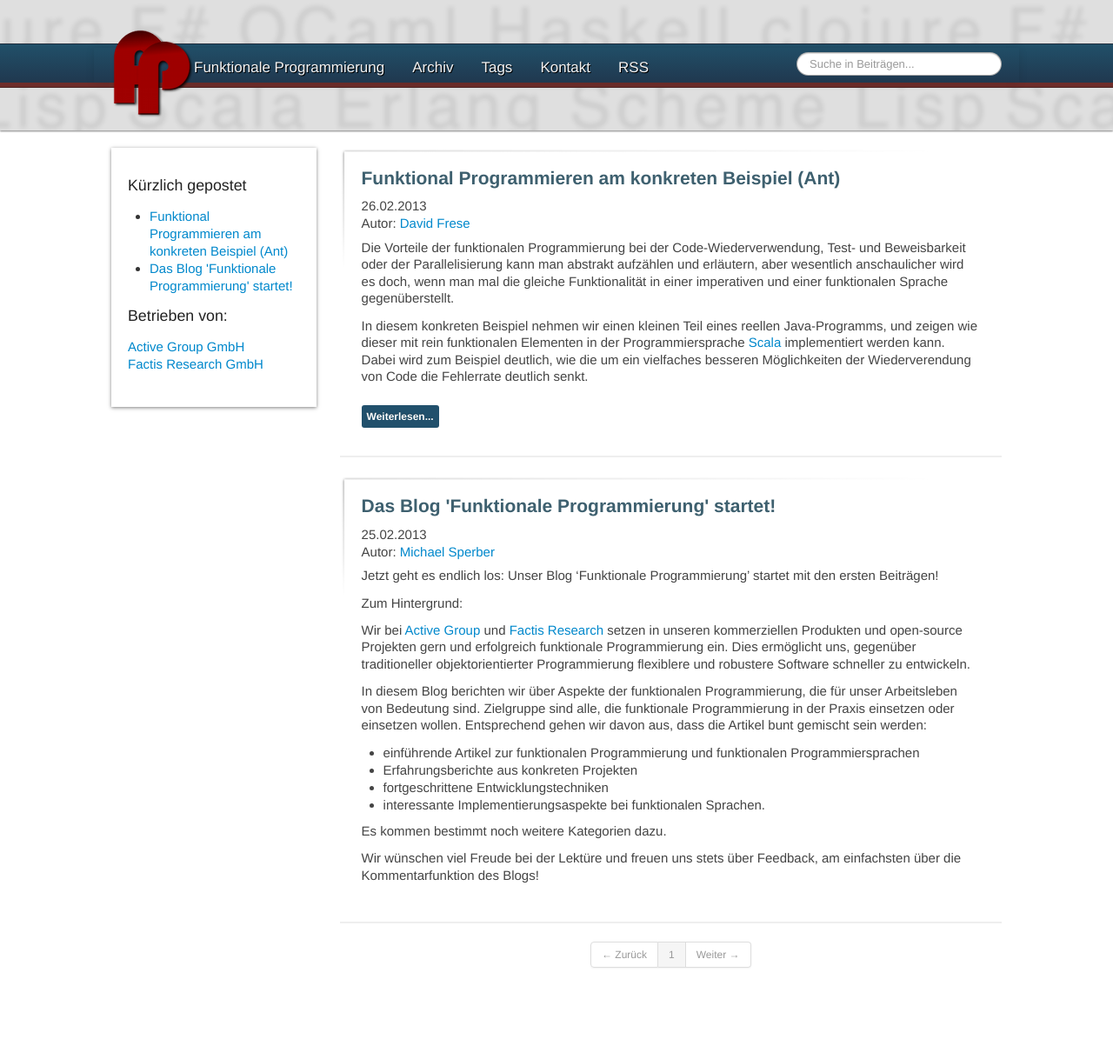
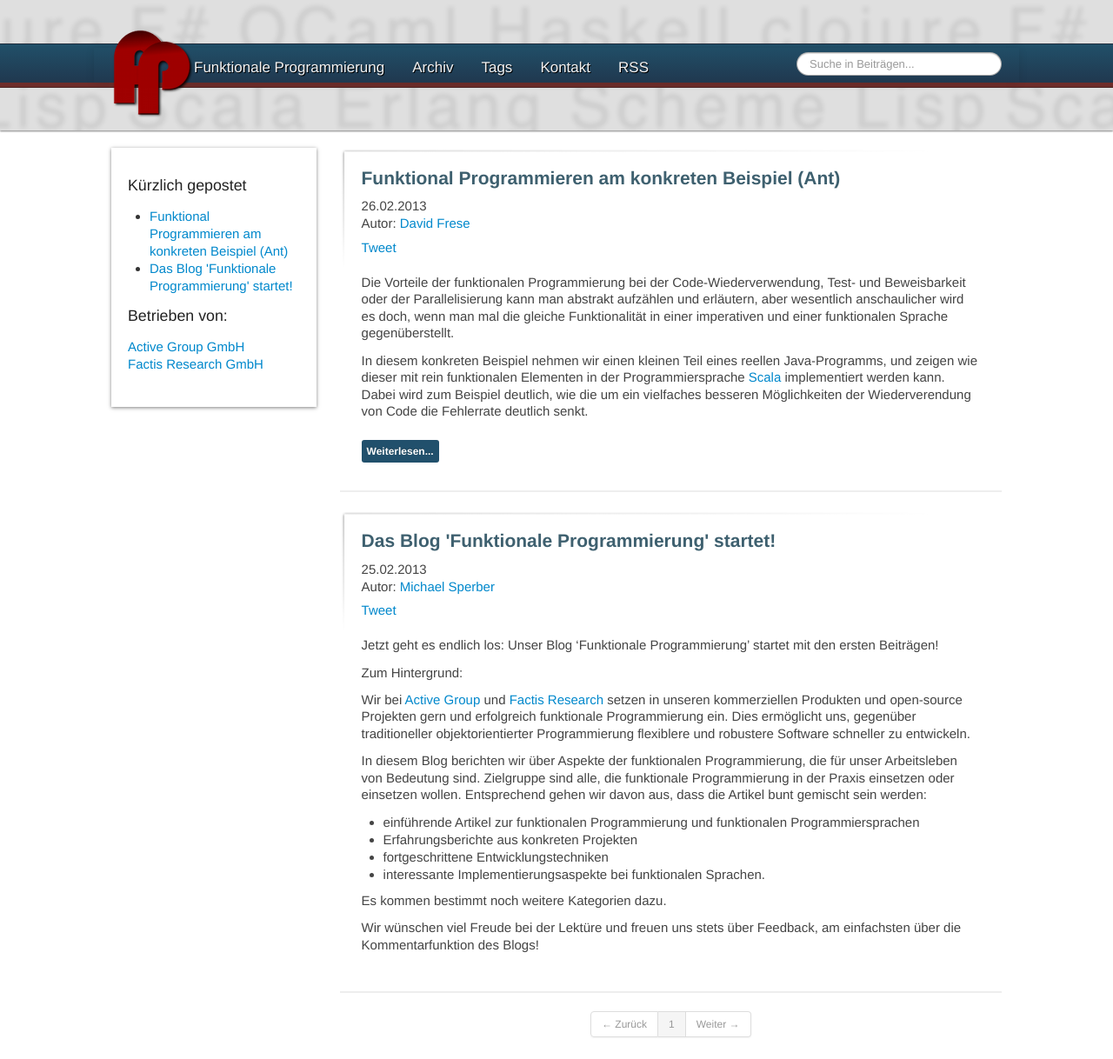
Before and after one commit to funktionale-programmierung/funktionale-programmierung.github.com, a Jekyll site: the page built from index.html, in a window 1280 px wide. Shown: the whole page at 87% size. Built offline with Jekyll 4.4.1, drawn with Linux system fonts in a browser that asks for light colours; some web fonts are replaced; the list of posts is cut into pages by our own code; comment, search, counter and statistics services are not loaded; before the commit the page ends 1138 px from its top, so only the background shows below that.

Commit message:
Add social-media buttons to the summaries on the front page.

```diff
--- a/_includes/sharing
+++ b/_includes/sharing
@@ -5,21 +5,21 @@
 <!-- Twitter -->
 <li class="tw">
 <span>
-<a href="https://twitter.com/share" class="twitter-share-button" data-text="{{ page.title }}" data-via="{{ site.sharing.twitter.via }}" data-related="{{ site.author.twitter }}" data-count="{{ site.sharing.twitter.count }}" data-size="{{ site.sharing.twitter.size }}">Tweet</a>
+<a href="https://twitter.com/share" class="twitter-share-button" data-url="{{ post_url }}" data-text="{{ page.title }}" data-via="{{ site.sharing.twitter.via }}" data-related="{{ site.author.twitter }}" data-count="{{ site.sharing.twitter.count }}" data-size="{{ site.sharing.twitter.size }}">Tweet</a>
 </span>
 </li>
 
 <!-- Google+ -->
 <li class="gp">
 <span>
-<div class="g-plusone" data-size="{{ site.sharing.googleplus.size }}" data-annotation="{{ site.sharing.googleplus.annotation }}" data-width="{{ site.sharing.googleplus.width }}"></div>
+<div class="g-plusone" data-href="{{ post_url }}" data-size="{{ site.sharing.googleplus.size }}" data-annotation="{{ site.sharing.googleplus.annotation }}" data-width="{{ site.sharing.googleplus.width }}"></div>
 </span>
 </li>
 
 <!-- Facebook -->
 <li class="fb">
 <span>
-<div class="fb-like" data-send="false" data-layout="{{ site.sharing.facebook.layout }}" data-width="{{ site.sharing.facebook.width }}" data-show-faces="{{ site.sharing.facebook.faces }}" data-font="{{ site.sharing.facebook.font }}">
+<div class="fb-like" data-send="false" href="{{ post_url }}" data-layout="{{ site.sharing.facebook.layout }}" data-width="{{ site.sharing.facebook.width }}" data-show-faces="{{ site.sharing.facebook.faces }}" data-font="{{ site.sharing.facebook.font }}">
 </div>
 </span>
 </li>
--- a/_layouts/post.html
+++ b/_layouts/post.html
@@ -7,6 +7,7 @@
     <div class="post-date">{{ page.date | date: "%d.%m.%Y" }}</div>
     <div class="post-author">Autor: {% include author_name.html %}</div>
     <div class="post-sharing">
+     {% capture post_url %}http://funktionale-programmierung.de{{ page.url }}{% endcapture %}
      {% include sharing %}
     </div>
     <div class="post-content">{{ content }}</div>
--- a/index.html
+++ b/index.html
@@ -12,6 +12,8 @@
   <div class="post-author">Autor: {% include author_name.html %}</div>
   <div class="post-content">
     {% capture intro %}{{ post.content | split:'<!-- more start -->' | first }}{% endcapture %}
+    {% capture post_url %}http://funktionale-programmierung.de{{ post.url }}{% endcapture %}
+    {% include sharing %}
     {{ intro }}
     {% if intro != post.content %}
     <a href="{{ post.url }}"><span class="label label-info">Weiterlesen...</span></a>
```
